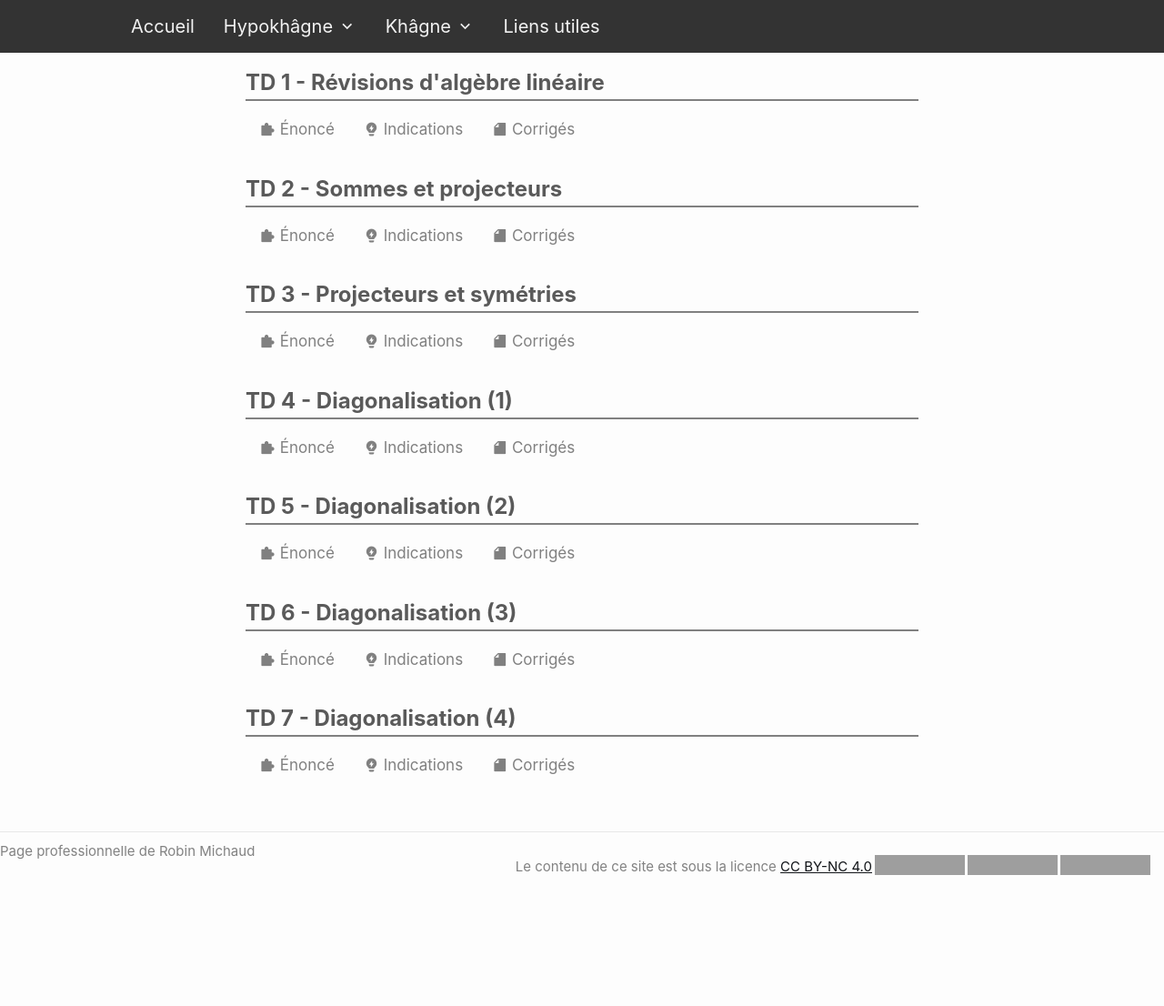
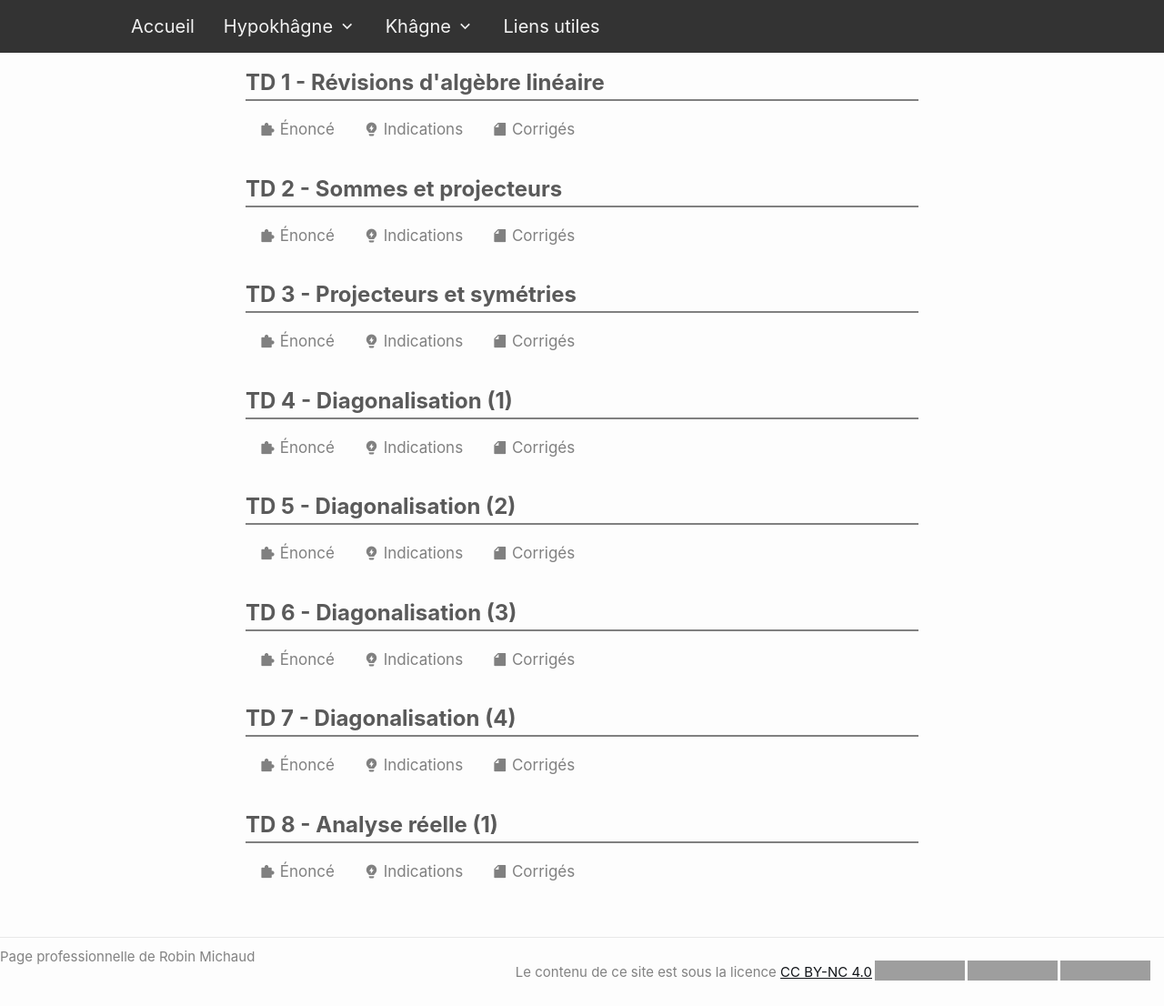
Before and after one commit to michaudmaths/michaudmaths.github.io, a Jekyll site: the page built from menu/td_khagne.markdown, in a window 1280 px wide. Shown: the whole page at 91% size. Built offline with Jekyll 4.4.1, drawn with Linux system fonts in a browser that asks for light colours; nearby versions of some CDN libraries; before the commit the page ends 989 px from its top, so only the background shows below that; grey boxes are pictures that could not be loaded.

Commit message:
Add 'Analyse réelle (1)' to files.yml

```diff
--- a/_data/files.yml
+++ b/_data/files.yml
@@ -106,6 +106,7 @@ td_khagne :
   - title : Diagonalisation (2)
   - title : Diagonalisation (3)
   - title : Diagonalisation (4)
+  - title : Analyse réelle (1)
 
 dst:
  - date : '27/09/25'
```
